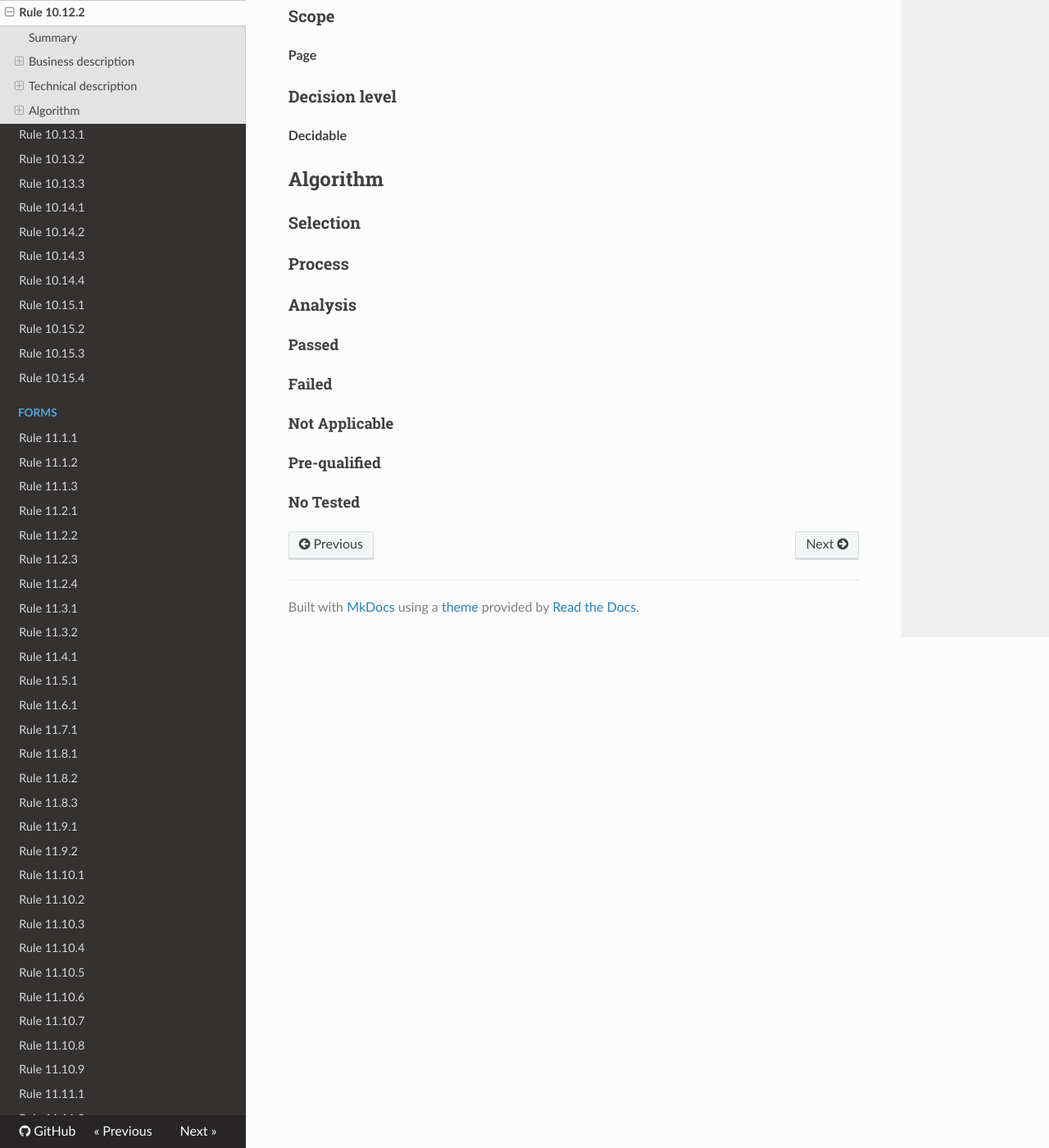
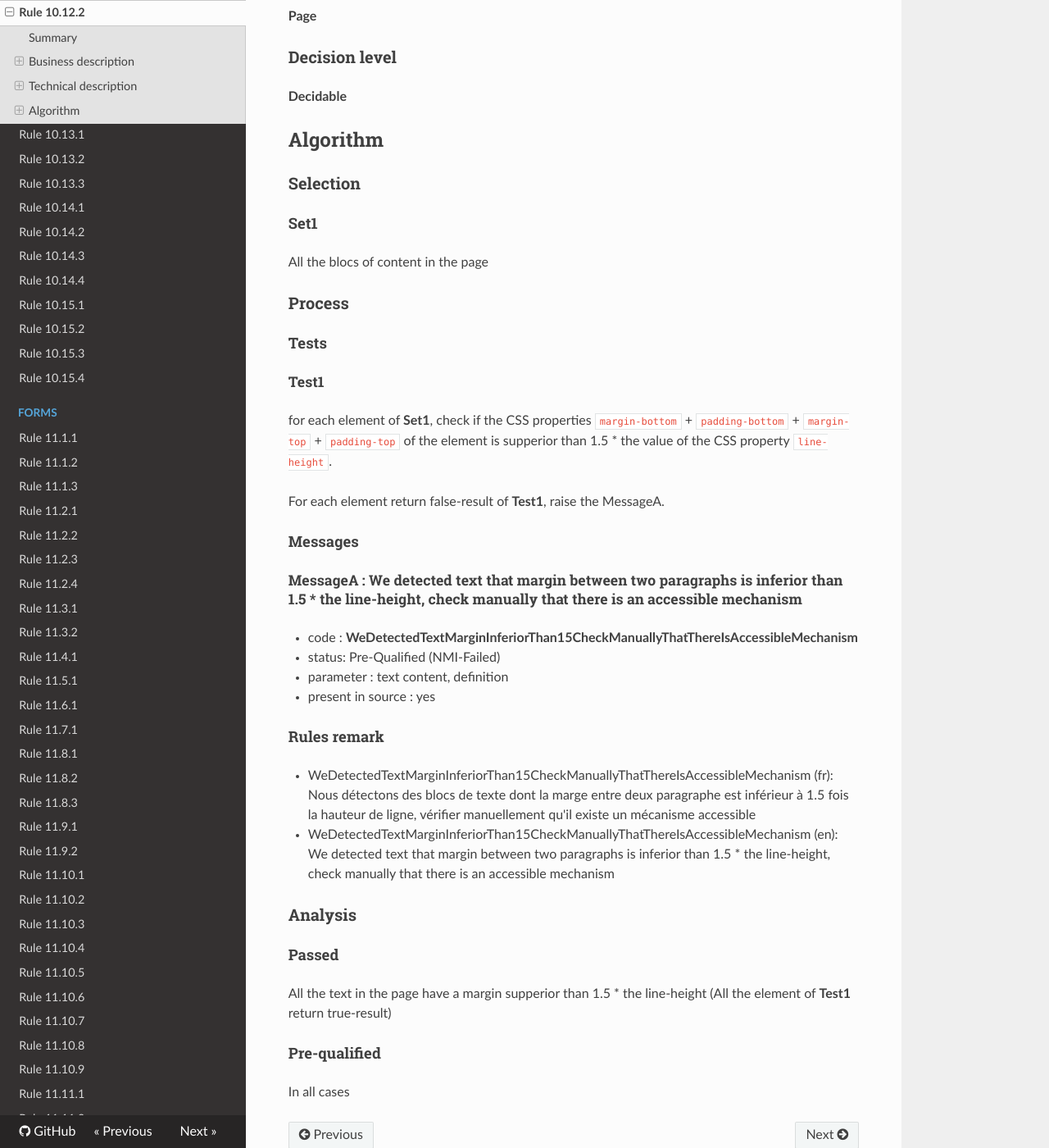
Before and after one commit to Tanaguru/RGAA3-2016, an MkDocs documentation site: the page built from docs/Rule-10-12-2.md, in a window 1280 px wide and 1400 px high, scrolled down 882 px. Shown: the whole window at 82% size. Built offline with MkDocs 1.6.1, drawn with Linux system fonts in a browser that asks for light colours; nearby versions of some CDN libraries; old or Windows-style settings are respelled for this version of MkDocs.

Commit message:
Update sample for test 10.12.2

```diff
--- a/docs/Rule-10-12-2.md
+++ b/docs/Rule-10-12-2.md
@@ -40,16 +38,40 @@ Pour chaque page Web, chaque bloc de texte v&eacute;rifie-t-il une de ces condit
 
 ### Selection
 
+#### Set1
+
+All the blocs of content in the page
+
 ### Process
+
+#### Tests
+
+##### Test1
+
+for each element of **Set1**, check if the CSS properties `margin-bottom` + `padding-bottom` + `margin-top` + `padding-top` of the element is supperior than 1.5 * the value of the CSS property `line-height`.
+
+For each element return false-result of **Test1**, raise the MessageA.
+
+#### Messages
+
+##### MessageA : We detected text that margin between two paragraphs is inferior than 1.5 * the line-height, check manually that there is an accessible mechanism
+
+-    code : **WeDetectedTextMarginInferiorThan15CheckManuallyThatThereIsAccessibleMechanism**
+-    status: Pre-Qualified (NMI-Failed)
+-    parameter : text content, definition
+-    present in source : yes
+
+#### Rules remark
+
+ * WeDetectedTextMarginInferiorThan15CheckManuallyThatThereIsAccessibleMechanism (fr): Nous d&eacute;tectons des blocs de texte dont la marge entre deux paragraphe est inf&eacute;rieur &agrave; 1.5 fois la hauteur de ligne, v&eacute;rifier manuellement qu'il existe un m&eacute;canisme accessible
+ * WeDetectedTextMarginInferiorThan15CheckManuallyThatThereIsAccessibleMechanism (en): We detected text that margin between two paragraphs is inferior than 1.5 * the line-height, check manually that there is an accessible mechanism
 
 ### Analysis
 
 #### Passed
 
-#### Failed
-
-#### Not Applicable
+All the text in the page have a margin supperior than 1.5 * the line-height (All the element of **Test1** return true-result)
 
 #### Pre-qualified
 
-#### No Tested
+In all cases
```
Also changed, not shown: other parts of docs/Rule-10-12-2.md (+3 -5 lines), 3 other files.
